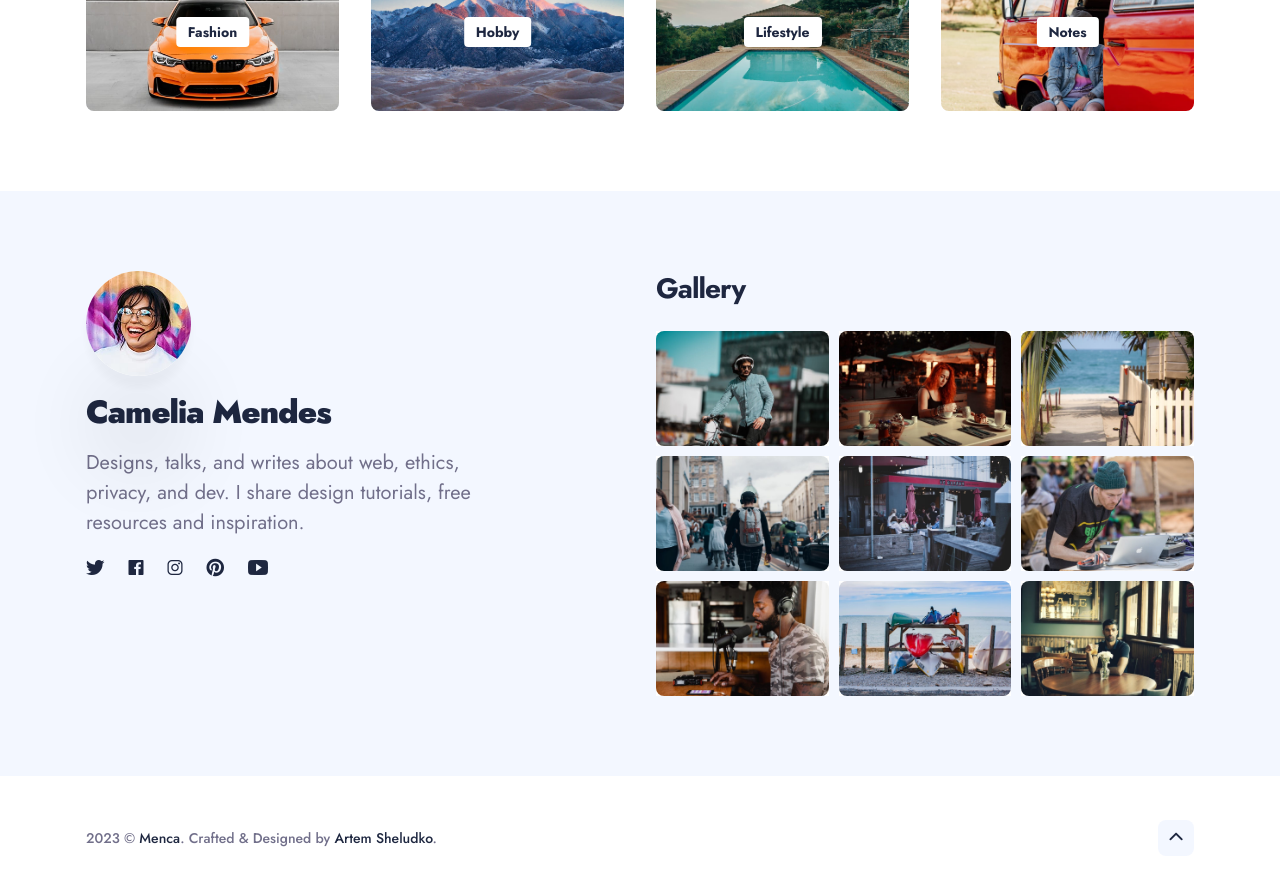
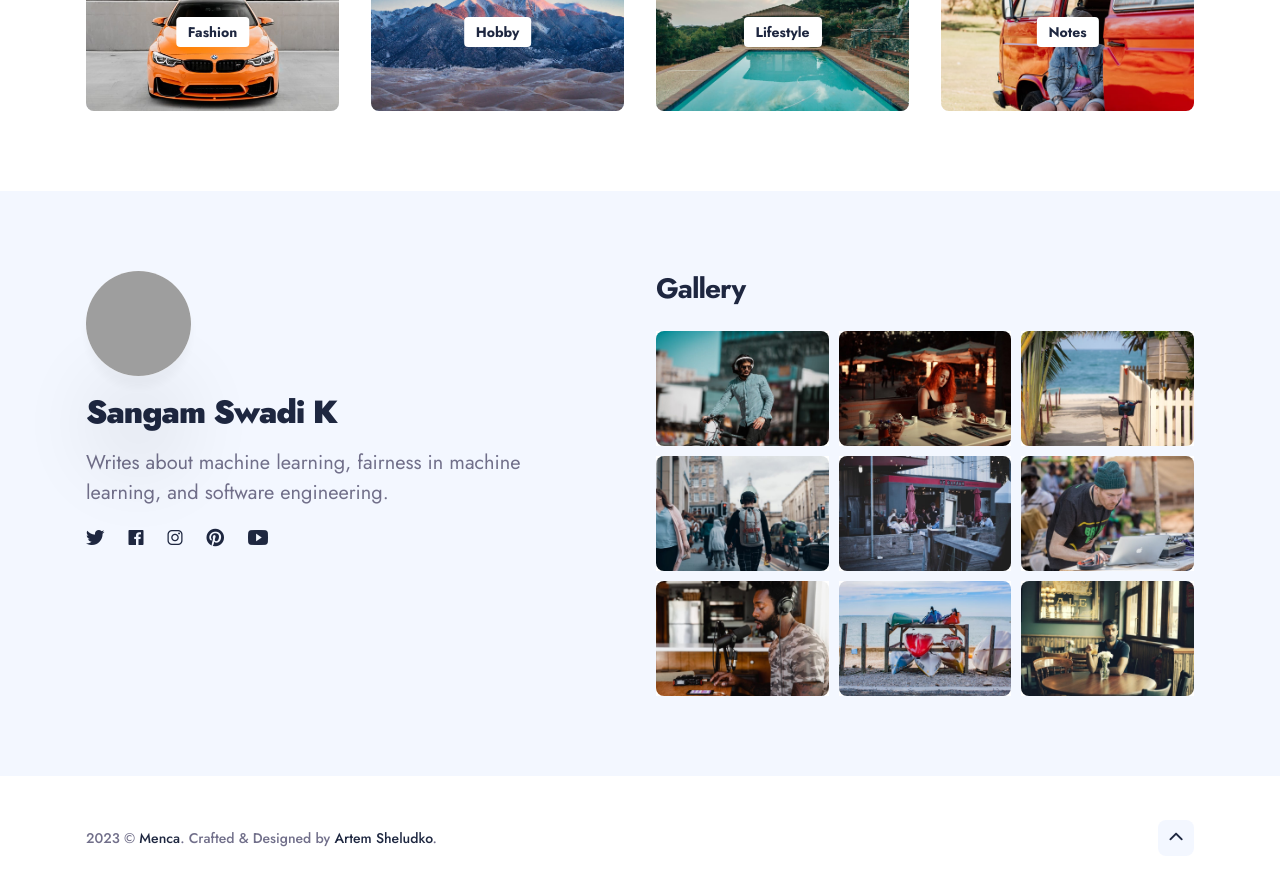
Before and after one commit to SangamSwadiK/SangamSwadiK.github.io, a Jekyll site: the page built from index.html, in a window 1280 px wide and 900 px high, scrolled down 2221 px. Shown: the top 886 px of the window. Built offline with Jekyll 4.4.1, drawn with Linux system fonts in a browser that asks for light colours; nearby versions of some CDN libraries; the list of posts is cut into pages by our own code; grey boxes are pictures that could not be loaded.

Commit message:
update author settings

```diff
--- a/_config.yml
+++ b/_config.yml
@@ -11,9 +11,9 @@ color_scheme: auto # You can choose three modes auto, light, and dark. By defaul
 #-------------------------------
 # Author Settings
 author:
-  author__name: Camelia Mendes
-  author__bio: Designs, talks, and writes about web, ethics, privacy, and dev. I share design tutorials, free resources and inspiration.
-  author__avatar: '/images/01-1.jpg'
+  author__name: Sangam Swadi K
+  author__bio: Writes about machine learning, fairness in machine learning, and software engineering.
+  author__avatar: '/images/sangam_profile_pic_2022.jpg'
 
 social:
 - {icon: "ion-logo-twitter", link: "https://twitter.com"}
```
